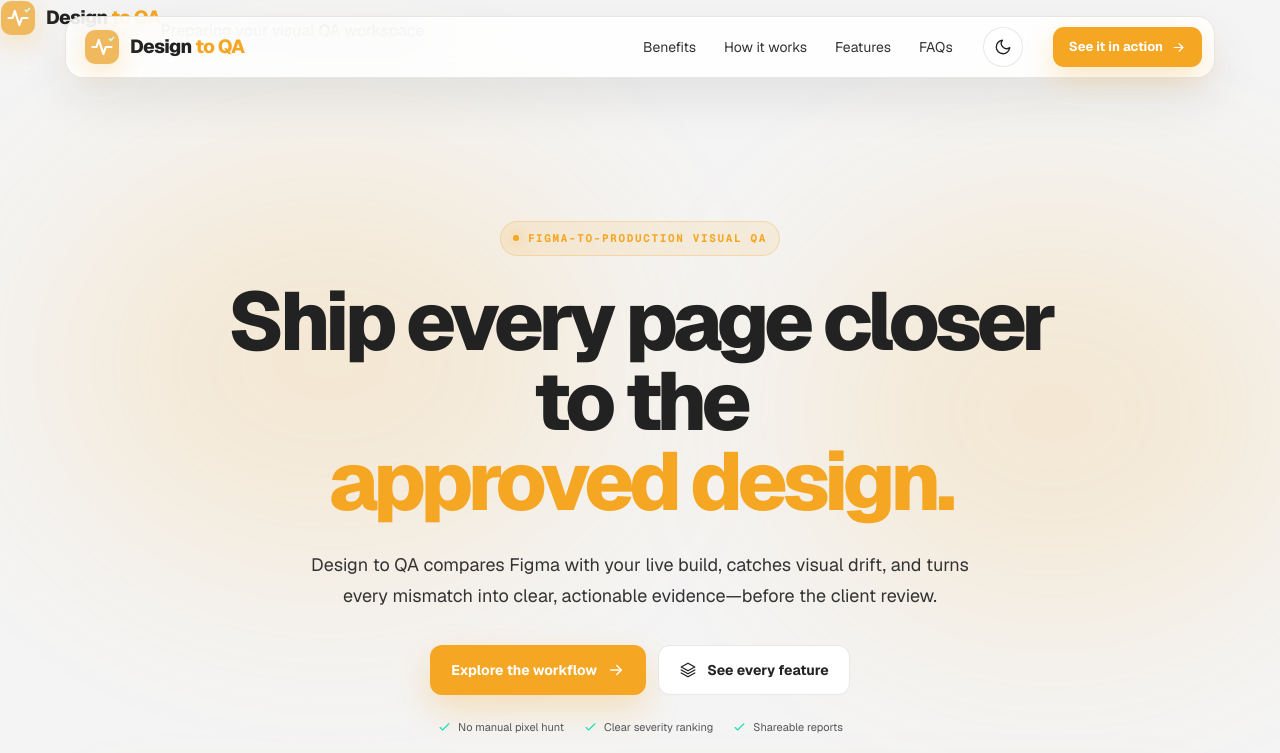
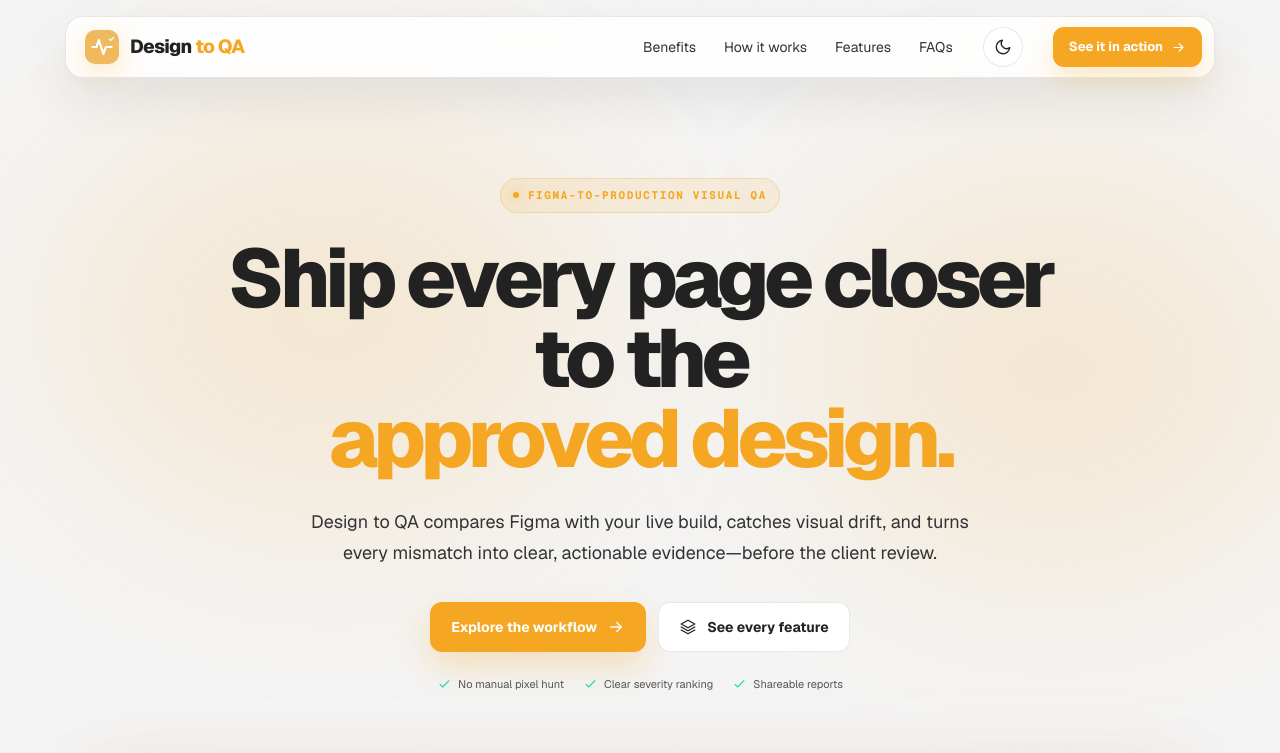
Before and after one commit to richardswoodsalistair-dotcom/pixelproof, a Next.js app: page / in a window 1280 px wide. Shown: the top 753 px of the page. Built offline with nearby package versions, Linux system fonts and the light colour scheme.

Commit message:
Removed the loader

```diff
--- a/app/page.tsx
+++ b/app/page.tsx
@@ -81,7 +81,6 @@ const faqs = [
 export default function Home() {
   const [menuOpen, setMenuOpen] = useState(false);
   const [openFaq, setOpenFaq] = useState<number | null>(0);
-  const [showLoader, setShowLoader] = useState(true);
   const [theme, setTheme] = useState<"light" | "dark">("light");
 
   // Initialize theme from localStorage or system preference
@@ -130,10 +129,7 @@ export default function Home() {
     return () => document.removeEventListener("click", handleSmoothScroll);
   }, []);
 
-  return <>
-    {showLoader && <div className="site-loader" role="status" aria-live="polite" aria-label="Loading Design to QA" onAnimationEnd={event => {
-      if (event.currentTarget === event.target) setShowLoader(false);
-    }}><div className="loader-brand"><Logo/><span>Preparing your visual QA workspace</span><i/></div></div>}
+  return (
     <main>
       <header className="site-header">
         <a className="brand-link" href="https://design-qa-ai.developmentpreviews.com/" aria-label="Open Design to QA"><Logo/></a>
@@ -167,5 +163,5 @@ export default function Home() {
       <section className="final-cta section-shell"><div className="cta-glow"/><Logo compact/><span className="section-label">The final pixel deserves a final check</span><h2>Stop finding design problems<br/>during client review.</h2><p>Give design, development, and QA one measurable view of implementation quality.</p><a className="button primary" href="https://design-qa-ai.developmentpreviews.com/">See Design to QA in action <Icon name="arrow"/></a></section>
       <footer className="site-footer section-shell"><div><a className="footer-brand-link" href="https://design-qa-ai.developmentpreviews.com/" aria-label="Open Design to QA"><Logo/></a><p>Design QA, without guesswork.</p></div><div className="footer-links"><a href="#outcomes">Benefits</a><a href="#workflow">How it works</a><a href="#features">Features</a><a href="#faq">FAQs</a></div><p className="copyright">© 2026 Design to QA by Computan</p></footer>
     </main>
-  </>;
+  );
 }
```
Lines whose indentation alone changed are shown as unchanged.
